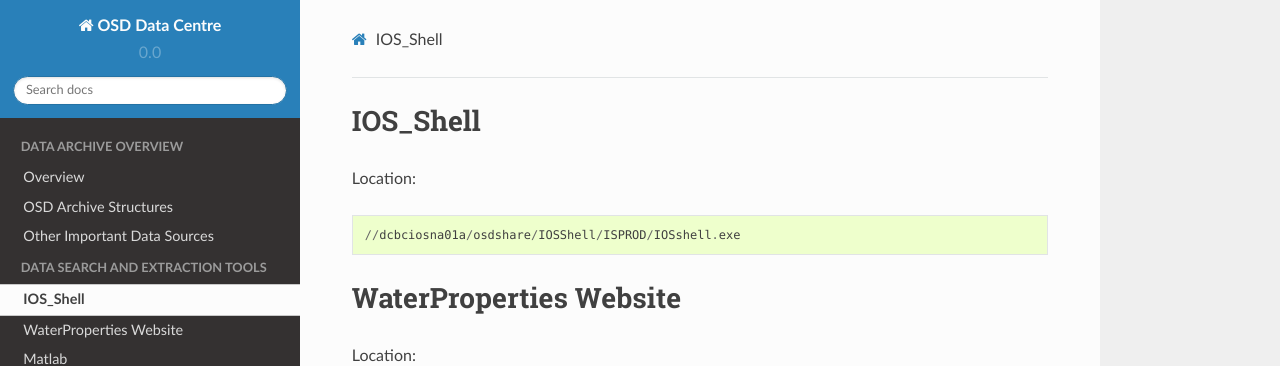
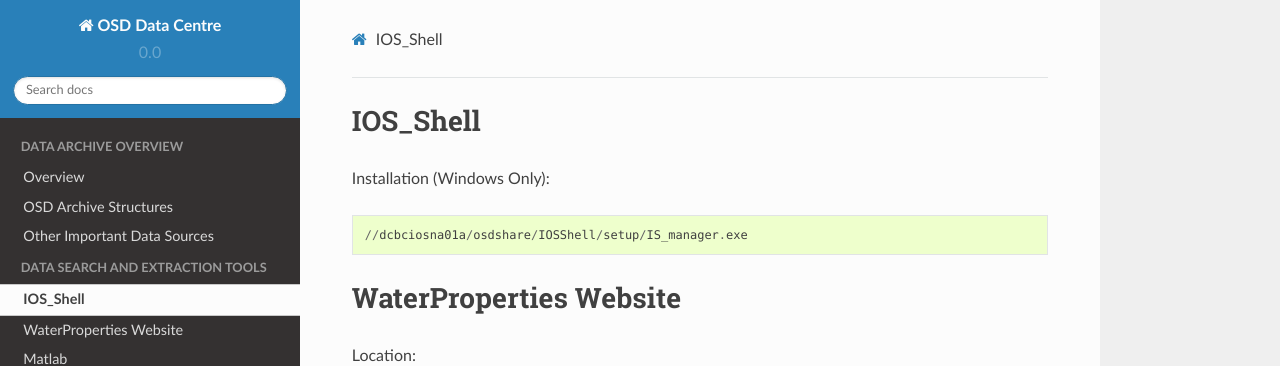
Before and after one commit to onedwd/ios_data, a Sphinx documentation site: the page built from source/tools.rst, in a window 1280 px wide and 1126 px high. Shown: the top 366 px of the window. Built offline with Sphinx 7.4.7 and the Read the Docs theme 2.0.0, drawn with Linux system fonts in a browser that asks for light colours.

Commit message:
updated tools

```diff
--- a/source/tools.rst
+++ b/source/tools.rst
@@ -4,9 +4,9 @@
 IOS_Shell
 ========================
 
-- Location::
+- Installation (Windows Only)::
 
-	//dcbciosna01a/osdshare/IOSShell/ISPROD/IOSshell.exe
+	//dcbciosna01a/osdshare/IOSShell/setup/IS_manager.exe
 
 
 .. _wp-site-label:
```
